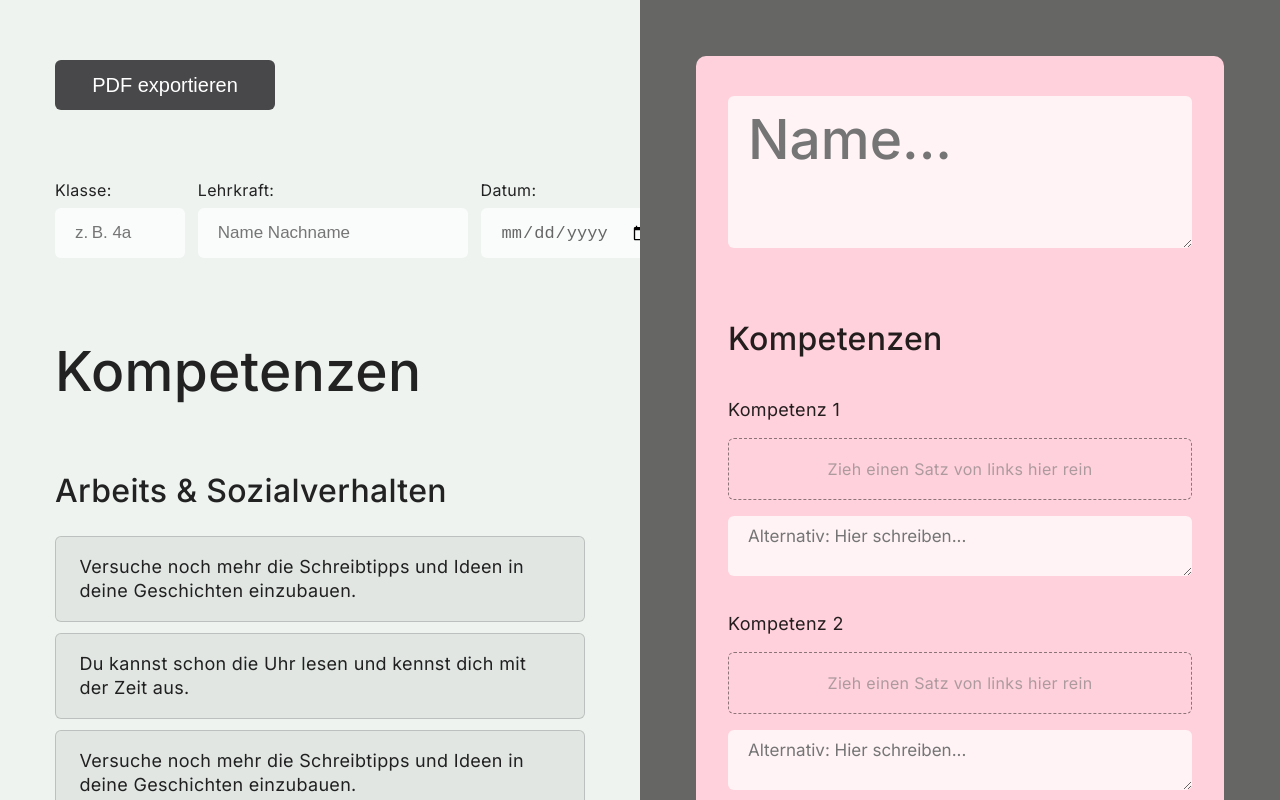
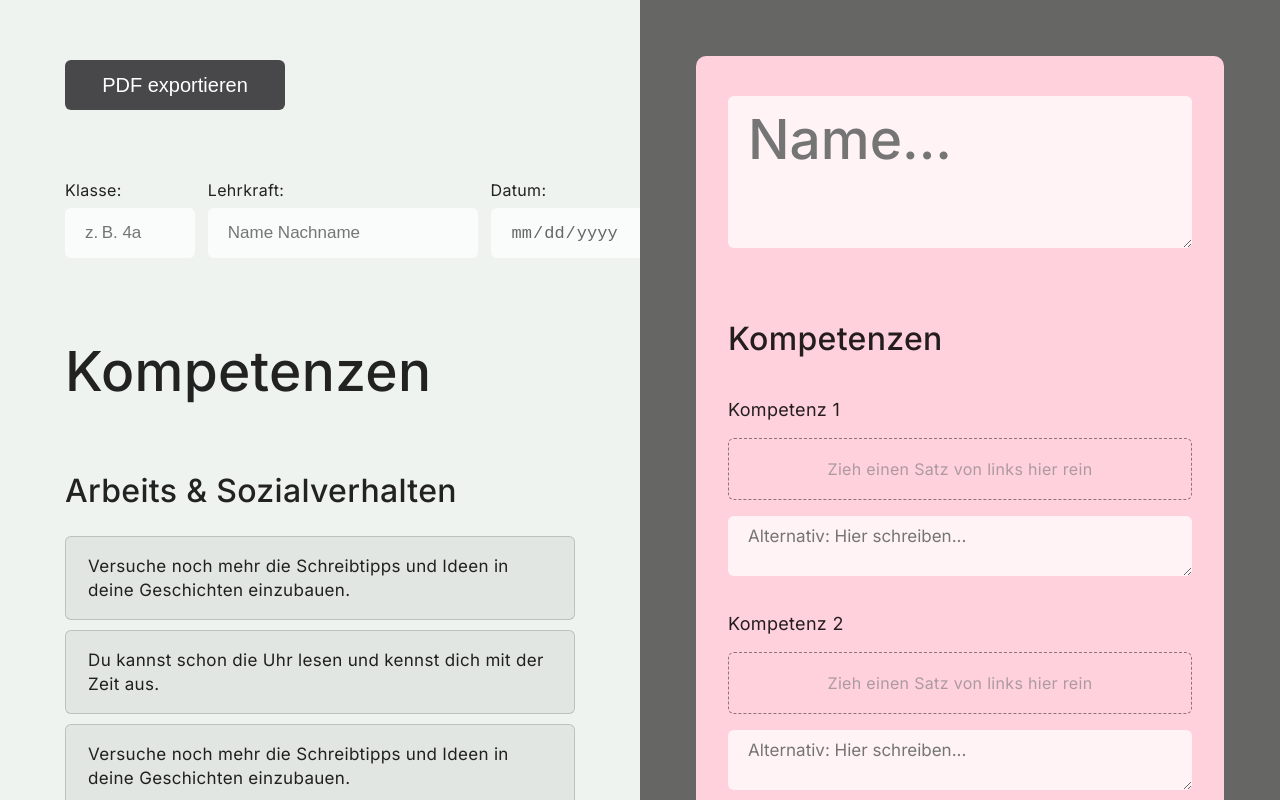
Before and after one commit to BennoLu/ZeugnisMaker, a plain HTML site: page index.html in a window 1280 px wide. Drawn offline with nearby package versions, Linux system fonts and the light colour scheme.

Commit message:
Add files via upload

```diff
--- a/style.css
+++ b/style.css
@@ -134,7 +134,7 @@ body {
 .section {
 	width: 50%;
 	box-sizing: border-box;
-	padding: 40px 55px 55px 55px;
+	padding: 40px 65px 55px 65px;
 }
 
 .left {
@@ -157,7 +157,7 @@ body {
 	margin: 0.6em 0;
 	padding: 1em 1.3em 1em 1.3em;
 	border: 1px solid #0000002a;
-	font-size: 18px;
+	font-size: 17px;
 	line-height: 24px;
 	border-radius: 6px;
 	cursor: grab;
```
